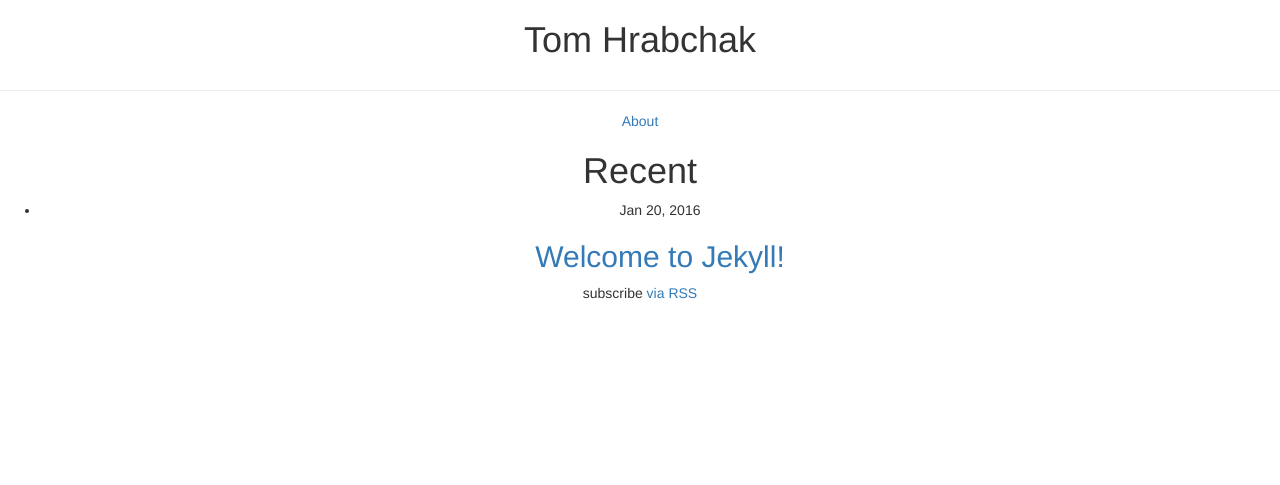
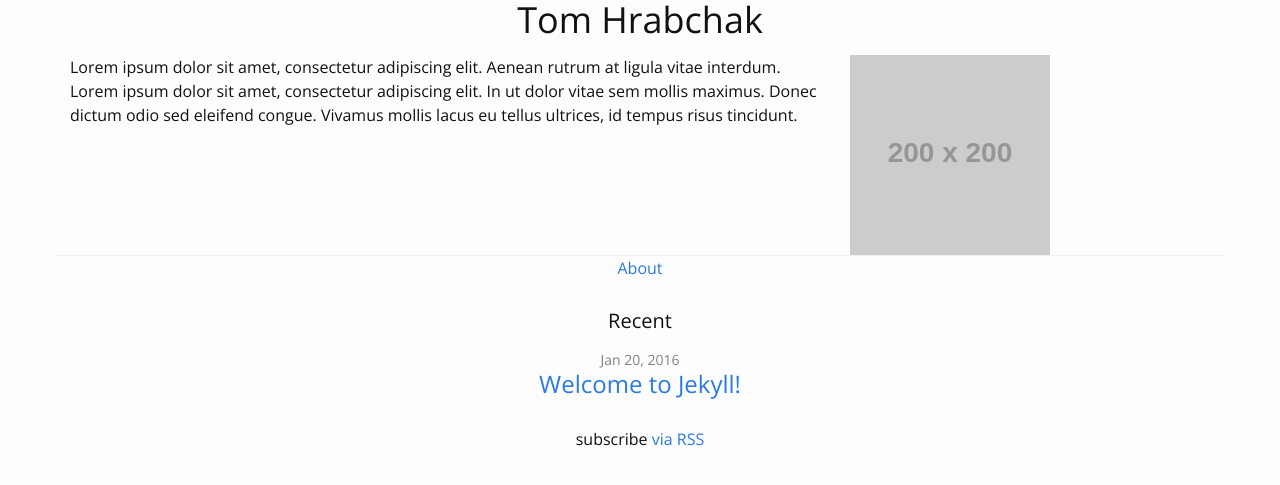
Before and after one commit to thrabchak/thrabchak.github.io, a Jekyll site: the page built from index.html, in a window 1280 px wide. Shown: the top 485 px of the page. Built offline with Jekyll 4.4.1, drawn with Linux system fonts in a browser that asks for light colours; nearby versions of some CDN libraries; library files that are not in the unit come from our copies.

Commit message:
Work on responsive css

```diff
--- a/_config.yml
+++ b/_config.yml
@@ -4,11 +4,11 @@
 description: >
   Tom Hrabchak's small personal website. Find links to projects and contact
   information here.
-baseurl: "thrabchak.github.io" # the subpath of your site, e.g. /blog
-url: "" # the base hostname & protocol for your site
+
+baseurl: "" # the subpath of your site, e.g. /blog
+
 twitter_username: thrabchak
 github_username:  thrabchak
-
 timezone: EST
 
 # Build settings
--- a/_includes/header.html
+++ b/_includes/header.html
@@ -6,11 +6,6 @@
 
     <nav class="site-nav">
       <a href="#" class="menu-icon">
-        <svg viewBox="0 0 18 15">
-          <path fill="#424242" d="M18,1.484c0,0.82-0.665,1.484-1.484,1.484H1.484C0.665,2.969,0,2.304,0,1.484l0,0C0,0.665,0.665,0,1.484,0 h15.031C17.335,0,18,0.665,18,1.484L18,1.484z"/>
-          <path fill="#424242" d="M18,7.516C18,8.335,17.335,9,16.516,9H1.484C0.665,9,0,8.335,0,7.516l0,0c0-0.82,0.665-1.484,1.484-1.484 h15.031C17.335,6.031,18,6.696,18,7.516L18,7.516z"/>
-          <path fill="#424242" d="M18,13.516C18,14.335,17.335,15,16.516,15H1.484C0.665,15,0,14.335,0,13.516l0,0 c0-0.82,0.665-1.484,1.484-1.484h15.031C17.335,12.031,18,12.696,18,13.516L18,13.516z"/>
-        </svg>
       </a>
 
       <div class="trigger">
--- a/_layouts/homepage.html
+++ b/_layouts/homepage.html
@@ -4,18 +4,21 @@
   {% include head.html %}
 
   <body>
-    <div class="container-fluid">
-      <header class="row">
+    <div class="container">
+      <div class="my-title-bar">
         <div class="homepage-colorbar"></div>
-        <h1 class="text-center">{{site.title}}</h1>
+        <div class="name-title">
+          <h1 class="text-center">{{site.title}}</h1>
+        </div>
+      </div>
+      <div class="info-card row">
+        <div class="bio-descriptions col-xs-8">{{content}}</div>
+        <div class="col-xs-4">
+          <img class="img-responsive" src="http://placehold.it/200x200">
+        </div>
+      </div>
 
-        <div class="row">
-          <div class=""></div>
-          <div class=""></div>
-        </div>
-      </header>
-
-      <nav class="row">
+      <nav class="navigation row">
         <hr>
         <div class="trigger text-center">
           {% for my_page in site.pages %}
@@ -26,7 +29,7 @@
         </div>
       </nav>
 
-      <div class="row page-content text-center">
+      <div class="page-content row text-center">
         <div class="home">
 
           <h1 class="page-heading">Recent</h1>
--- a/_sass/_layout.scss
+++ b/_sass/_layout.scss
@@ -1,14 +1,12 @@
-
 /**
  * Homepage
  */
-.homepage-header {
-}
-.homepage-title {
-
-}
-.homepage-card {
-
+.my-title-bar {
+  margin-top: 15;
+  margin-bottom: 15;
+  border-color: aqua;
+  border-width: 3px;
+  padding: 15;
 }
 
 /**
--- a/css/main.scss
+++ b/css/main.scss
@@ -2,8 +2,6 @@
 # Only the main Sass file needs front matter (the dashes are enough)
 ---
 @charset "utf-8";
-
-
 
 // Our variables
 $base-font-family: "Open Sans", "Helvetica Neue", Helvetica, Arial, sans-serif;
--- a/index.html
+++ b/index.html
@@ -2,49 +2,4 @@
 layout: homepage
 ---
 
-<!DOCTYPE html>
-<html lang="en">
-
-  {% include head.html %}
-
-  <body>
-    <div class="container-fluid">
-      <header class="row">
-        <div class="homepage-colorbar"></div>
-        <h1 class="text-center">{{site.title}}</h1>
-
-        <div class="row">
-          <div class=""></div>
-          <div class=""></div>
-        </div>
-      </header>
-
-      <nav class="row">
-        <hr>
-        <div class="trigger text-center">
-          {% for my_page in site.pages %}
-            {% if my_page.title %}
-            <a class="page-link" href="{{ my_page.url | prepend: site.baseurl }}">{{ my_page.title }}</a>
-            {% endif %}
-          {% endfor %}
-        </div>
-      </nav>
-
-      <div class="row page-content text-center">
-        <ul class="post-list">
-          {% for post in site.posts %}
-            <li>
-              <span class="post-meta">{{ post.date | date: "%b %-d, %Y" }}</span>
-
-              <h2>
-                <a class="post-link" href="{{ post.url | prepend: site.baseurl }}">{{ post.title }}</a>
-              </h2>
-            </li>
-          {% endfor %}
-        </ul>
-      </div>
-    </div>
-
-  </body>
-
-</html>
+Lorem ipsum dolor sit amet, consectetur adipiscing elit. Aenean rutrum at ligula vitae interdum. Lorem ipsum dolor sit amet, consectetur adipiscing elit. In ut dolor vitae sem mollis maximus. Donec dictum odio sed eleifend congue. Vivamus mollis lacus eu tellus ultrices, id tempus risus tincidunt.
```
